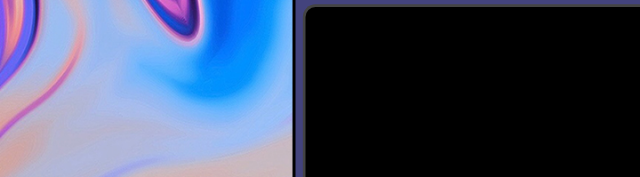
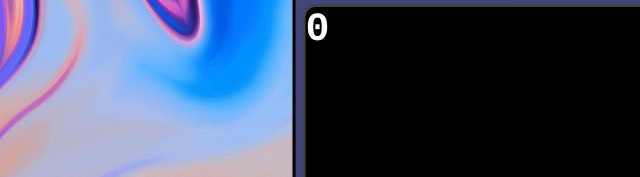
Before and after one commit to EnriqueEstebaranz/2019-2020-CSAAI-Practicas, a plain HTML site: page P2/Calculadora.html in a window 1280 px wide. Shown: the part 535-712 px from the top of the page, 0-640 px from the left. Drawn offline with Linux system fonts and the light colour scheme.

Commit message:
explicacion

```diff
--- a/P2/Calculadora.html
+++ b/P2/Calculadora.html
@@ -28,7 +28,7 @@
           <h1 id ="historial"></h1>
         </div>
         <div >
-          <h1 id ="calculo"></h1>
+          <h1 id ="calculo">0</h1>
         </div>
     	</div>
       <div class="teclas">
--- a/P2/Calculadora.js
+++ b/P2/Calculadora.js
@@ -1,4 +1,5 @@
 console.log("Ejecutando JS...");
+console.log("Pulse cualquier letra para comenzar")
 
 /* Constantes de la pantalla*/
   const calculo = document.getElementById('calculo');
@@ -92,7 +93,6 @@ function botones(boton){
         console.log("Limite de numeros por pantalla logrado");
         return;
       }else{
-        console.log(calculo.innerHTML.length);
         number(ev.target.value);
         console.log(calculo.innerHTML.length);
       }
```
